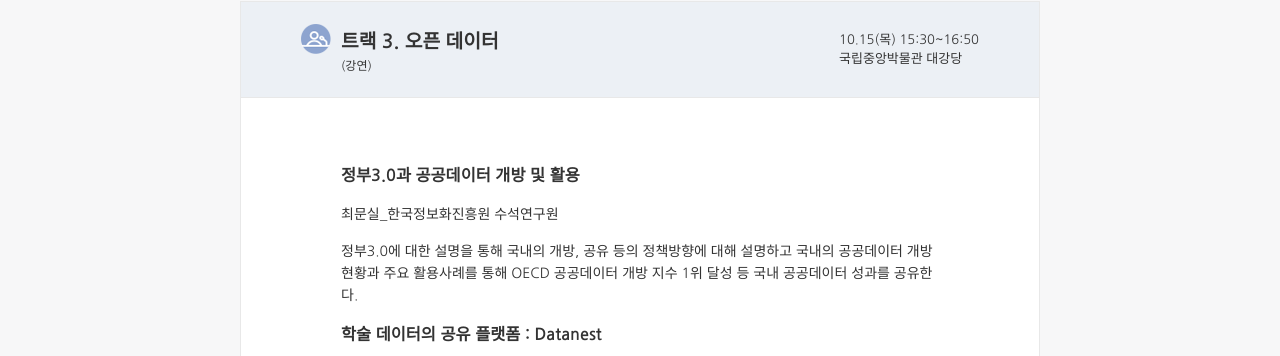
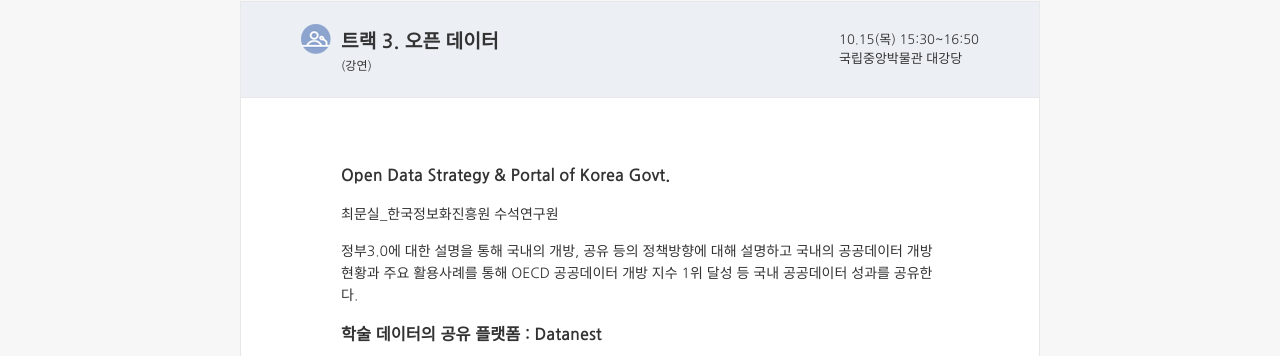
Before and after one commit to creativecommonskorea/2015-global-summit, a Jekyll site: the page built from _sessions/15-track3.md, in a window 1280 px wide. Shown: the part 290-646 px from the top of the page. Built offline with Jekyll 4.4.1, drawn with Linux system fonts in a browser that asks for light colours; nearby versions of some CDN libraries.

Commit message:
NIA 발표 제목 수정

```diff
--- a/_data/day15_programs.yml
+++ b/_data/day15_programs.yml
@@ -99,7 +99,7 @@
   sessions:
     - title: "트랙3. 오픈데이터"
       detail: >
-        정부3.0과 공공데이터 개방 및 활용 / 최문실_한국정보화진흥원 수석연구원<br>
+        Open Data Strategy & Portal of Korea Govt. / 최문실_한국정보화진흥원 수석연구원<br>
         학술 데이터의 공유 플랫폼: Datanest / 김선태_한국과학기술정보연구원<br>
         IoT와 오픈데이터 / Naeema Zarif_CC 아랍 지역 코디네이터
       location: "중앙박물관 대강당"
--- a/_includes/day15_detail.html
+++ b/_includes/day15_detail.html
@@ -152,7 +152,7 @@
                         <div class="location">중앙박물관 대강당</div>
                         <span class="h2">트랙 3. 오픈 데이터</span>
                         <ul>
-                            <li><b>정부3.0과 공공데이터 개방 및 활용</b><br>최문실_한국정보화진흥원 수석연구원</li>
+                            <li><b>Open Data Strategy &amp; Portal of Korea Govt.</b><br>최문실_한국정보화진흥원 수석연구원</li>
                             <li><b>학술 데이터의 공유 플랫폼: Datanest</b><br>김선태_한국과학기술정보연구원</li>
                             <li><b>IoT와 오픈데이터</b><br>Naeema Zarif_CC 아랍 지역 코디네이터</li>
                         </ul>
--- a/_sessions/15-track3.md
+++ b/_sessions/15-track3.md
@@ -7,7 +7,7 @@ type: "강연"
 box: whiteblue_light
 ---
 
-### 정부3.0과 공공데이터 개방 및 활용
+### Open Data Strategy & Portal of Korea Govt.
 
 최문실_한국정보화진흥원 수석연구원
 
```
